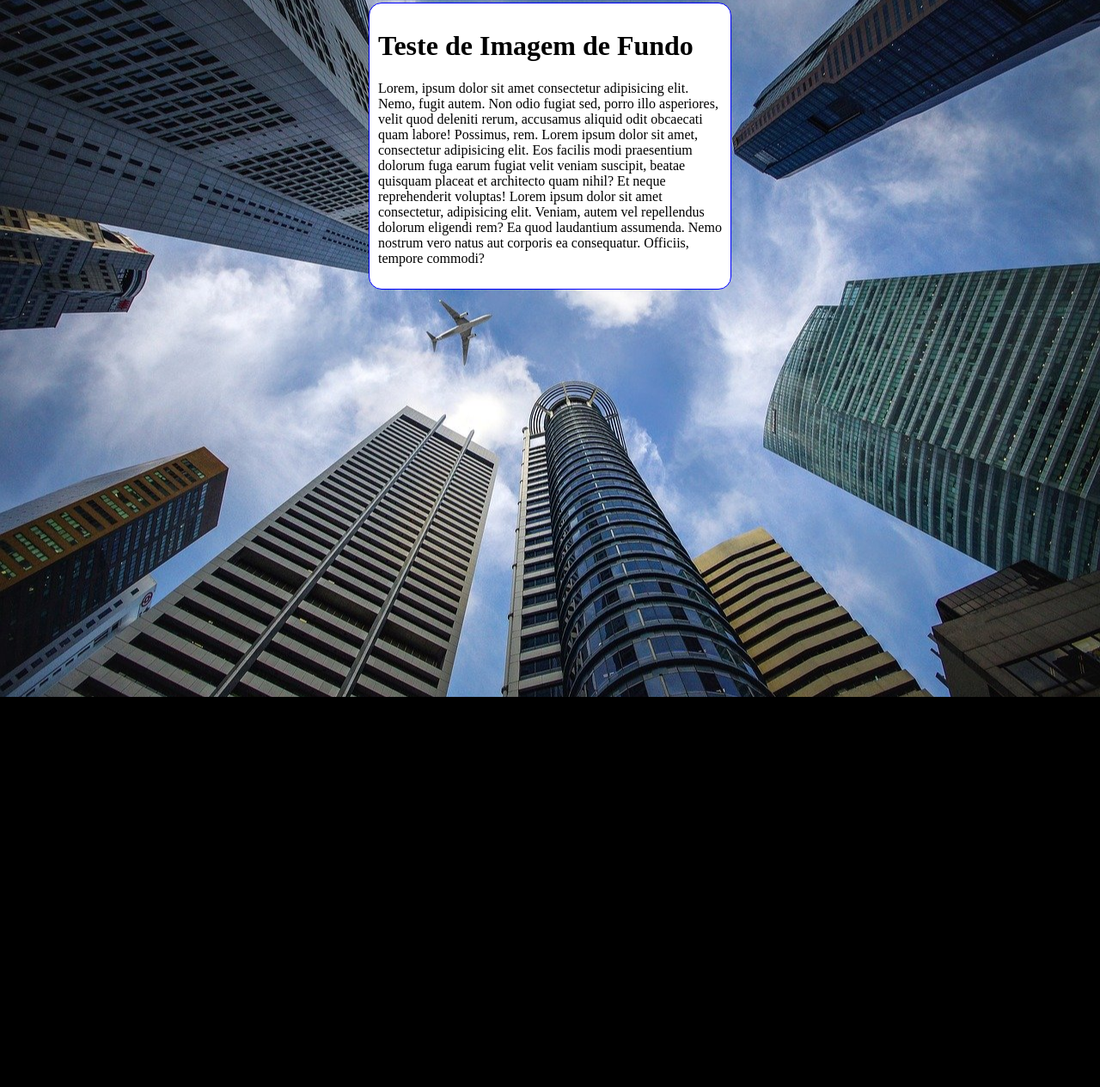
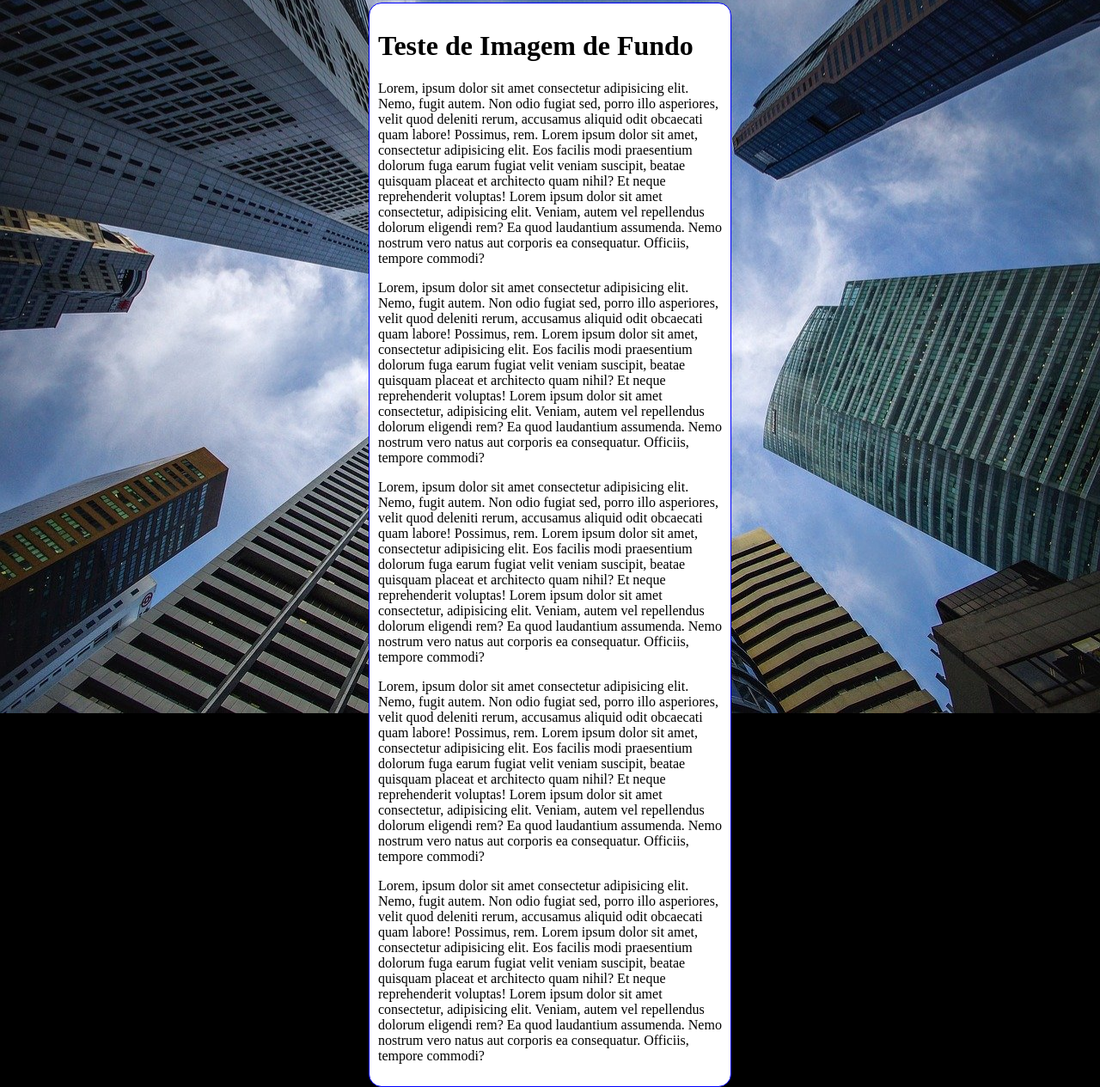
Before and after one commit to valeriaulisses/html-css, a plain HTML site: page Exercícios/ex022/fundo006.html in a window 1280 px wide. Shown: the part 5-1270 px from the top of the page at 86% size. Before the commit the page ends 816 px from the top, so only its background shows below. Drawn offline with Linux system fonts and the light colour scheme.

Commit message:
Atualização exercício 022

```diff
--- a/Exercícios/ex022/fundo006.html
+++ b/Exercícios/ex022/fundo006.html
@@ -29,6 +29,10 @@
     <main>
         <h1>Teste de Imagem de Fundo</h1>
         <p>Lorem, ipsum dolor sit amet consectetur adipisicing elit. Nemo, fugit autem. Non odio fugiat sed, porro illo asperiores, velit quod deleniti rerum, accusamus aliquid odit obcaecati quam labore! Possimus, rem. Lorem ipsum dolor sit amet, consectetur adipisicing elit. Eos facilis modi praesentium dolorum fuga earum fugiat velit veniam suscipit, beatae quisquam placeat et architecto quam nihil? Et neque reprehenderit voluptas! Lorem ipsum dolor sit amet consectetur, adipisicing elit. Veniam, autem vel repellendus dolorum eligendi rem? Ea quod laudantium assumenda. Nemo nostrum vero natus aut corporis ea consequatur. Officiis, tempore commodi?</p>
+        <p>Lorem, ipsum dolor sit amet consectetur adipisicing elit. Nemo, fugit autem. Non odio fugiat sed, porro illo asperiores, velit quod deleniti rerum, accusamus aliquid odit obcaecati quam labore! Possimus, rem. Lorem ipsum dolor sit amet, consectetur adipisicing elit. Eos facilis modi praesentium dolorum fuga earum fugiat velit veniam suscipit, beatae quisquam placeat et architecto quam nihil? Et neque reprehenderit voluptas! Lorem ipsum dolor sit amet consectetur, adipisicing elit. Veniam, autem vel repellendus dolorum eligendi rem? Ea quod laudantium assumenda. Nemo nostrum vero natus aut corporis ea consequatur. Officiis, tempore commodi?</p>
+        <p>Lorem, ipsum dolor sit amet consectetur adipisicing elit. Nemo, fugit autem. Non odio fugiat sed, porro illo asperiores, velit quod deleniti rerum, accusamus aliquid odit obcaecati quam labore! Possimus, rem. Lorem ipsum dolor sit amet, consectetur adipisicing elit. Eos facilis modi praesentium dolorum fuga earum fugiat velit veniam suscipit, beatae quisquam placeat et architecto quam nihil? Et neque reprehenderit voluptas! Lorem ipsum dolor sit amet consectetur, adipisicing elit. Veniam, autem vel repellendus dolorum eligendi rem? Ea quod laudantium assumenda. Nemo nostrum vero natus aut corporis ea consequatur. Officiis, tempore commodi?</p>
+        <p>Lorem, ipsum dolor sit amet consectetur adipisicing elit. Nemo, fugit autem. Non odio fugiat sed, porro illo asperiores, velit quod deleniti rerum, accusamus aliquid odit obcaecati quam labore! Possimus, rem. Lorem ipsum dolor sit amet, consectetur adipisicing elit. Eos facilis modi praesentium dolorum fuga earum fugiat velit veniam suscipit, beatae quisquam placeat et architecto quam nihil? Et neque reprehenderit voluptas! Lorem ipsum dolor sit amet consectetur, adipisicing elit. Veniam, autem vel repellendus dolorum eligendi rem? Ea quod laudantium assumenda. Nemo nostrum vero natus aut corporis ea consequatur. Officiis, tempore commodi?</p>
+        <p>Lorem, ipsum dolor sit amet consectetur adipisicing elit. Nemo, fugit autem. Non odio fugiat sed, porro illo asperiores, velit quod deleniti rerum, accusamus aliquid odit obcaecati quam labore! Possimus, rem. Lorem ipsum dolor sit amet, consectetur adipisicing elit. Eos facilis modi praesentium dolorum fuga earum fugiat velit veniam suscipit, beatae quisquam placeat et architecto quam nihil? Et neque reprehenderit voluptas! Lorem ipsum dolor sit amet consectetur, adipisicing elit. Veniam, autem vel repellendus dolorum eligendi rem? Ea quod laudantium assumenda. Nemo nostrum vero natus aut corporis ea consequatur. Officiis, tempore commodi?</p>
     </main>
 </body>
 </html>
```
